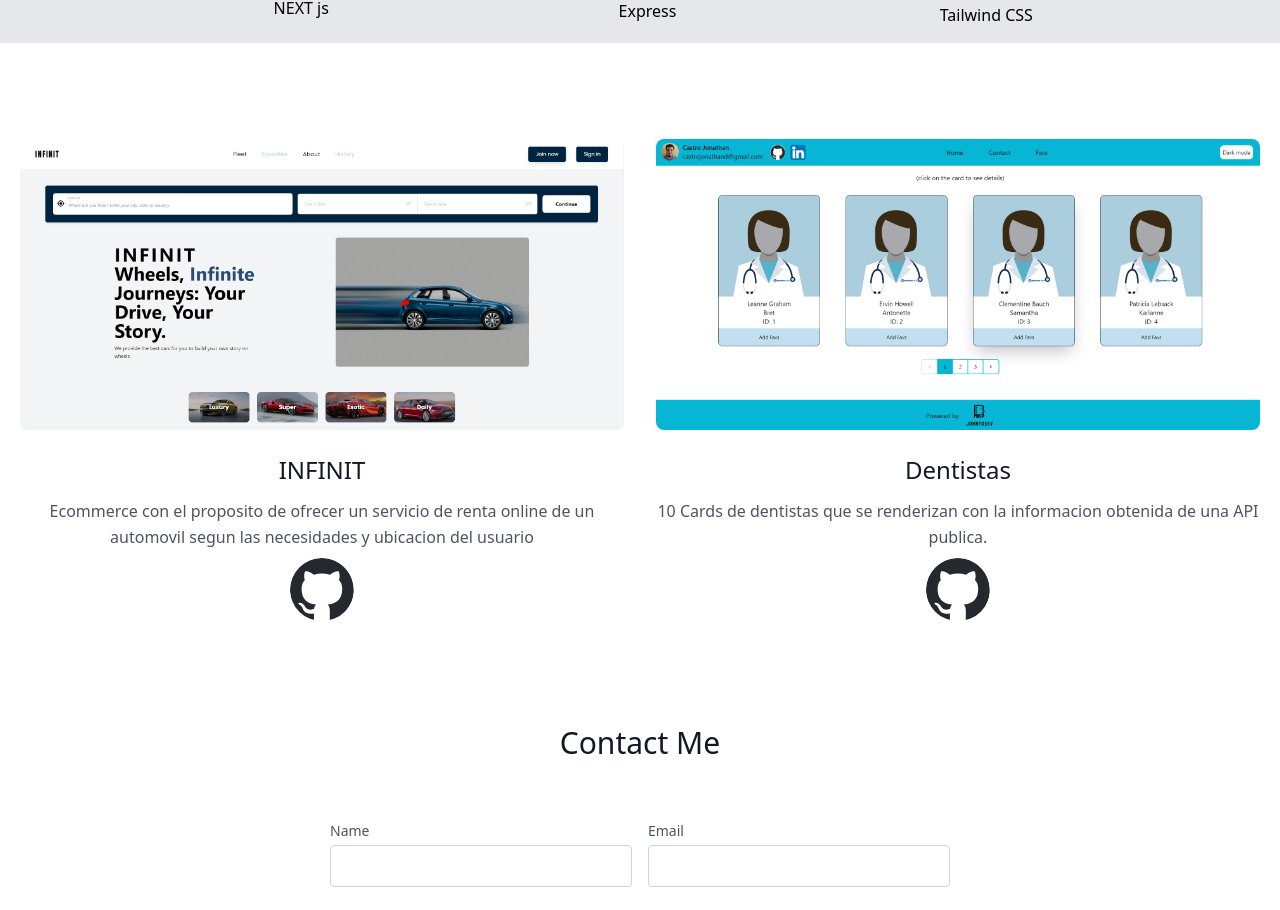
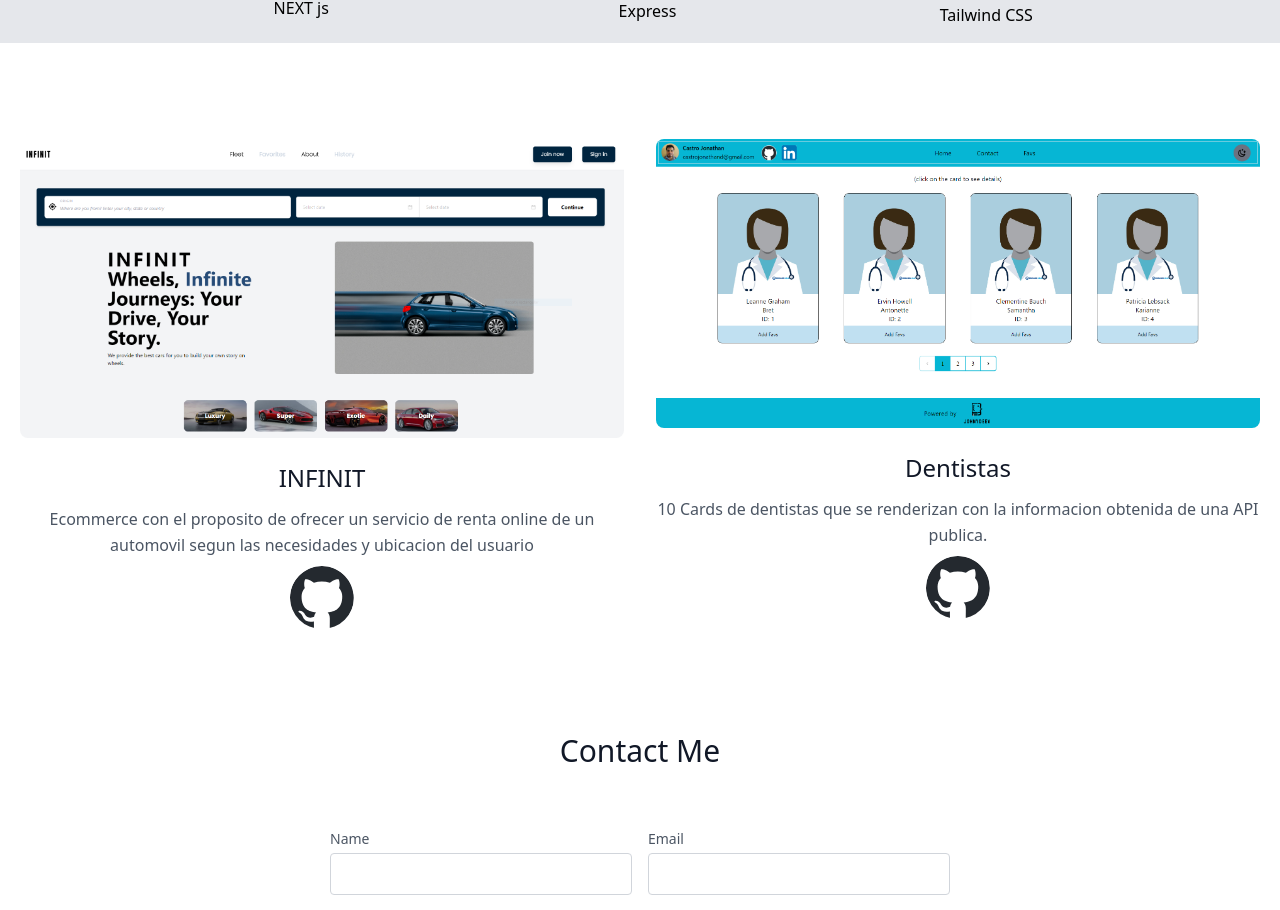
Before and after one commit to johnydeev/castro-jonathan-portfolio, a Next.js app: page / in a window 1280 px wide. Shown: the part 1439-2349 px from the top of the page. Built offline with nearby package versions, Linux system fonts and the light colour scheme.

Commit message:
to deploy

```diff
--- a/src/components/Proyects.jsx
+++ b/src/components/Proyects.jsx
@@ -14,7 +14,7 @@
                     height={100}
                     alt="content"
                     className="object-cover object-center h-full w-full"
-                    src="/infinit.png"
+                    src="/infinit2.png"
                   />
                 </div>
                 <h2 className="title-font text-2xl font-medium text-gray-900 mt-6 mb-3">
@@ -42,7 +42,7 @@
                     height={100}
                     alt="content"
                     className="object-cover object-center h-full w-full"
-                    src="/dentistCard.png"
+                    src="/dentist2.png"
                   />
                 </div>
                 <h2 className="title-font text-2xl font-medium text-gray-900 mt-6 mb-3">
--- a/src/components/Stack.jsx
+++ b/src/components/Stack.jsx
@@ -22,7 +22,7 @@
                 <Image width={100} height={100} src="/css.svg" alt="CSS" />
                 <span className="mt-2">CSS3</span>
               </div>
-              <div className="flex flex-col items-center w-[55px] h-15 sm:w-40 w-30">
+              <div className="flex flex-col items-center h-15 sm:w-40">
                 <Image
                   width={110}
                   height={115}
```
Also changed, not shown: public/dentist2.PNG (added), public/infinit2.PNG (added).
